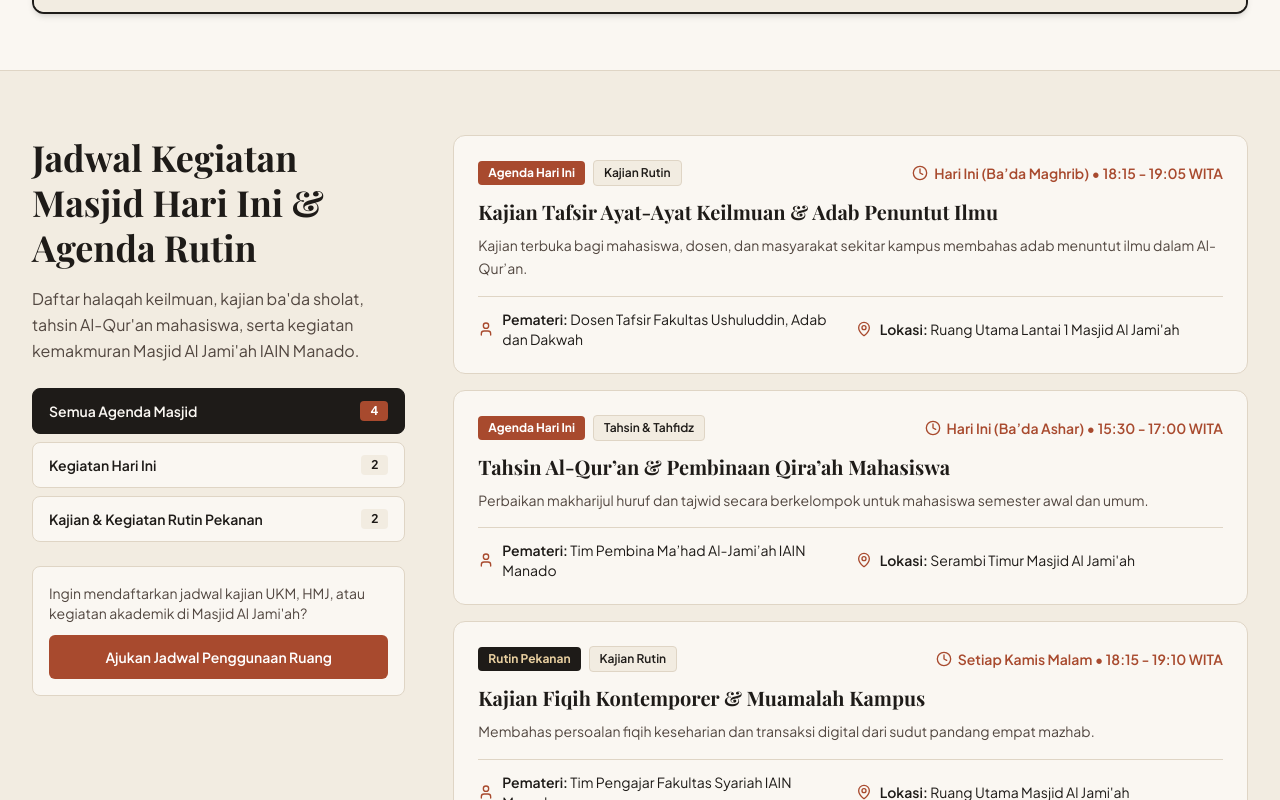
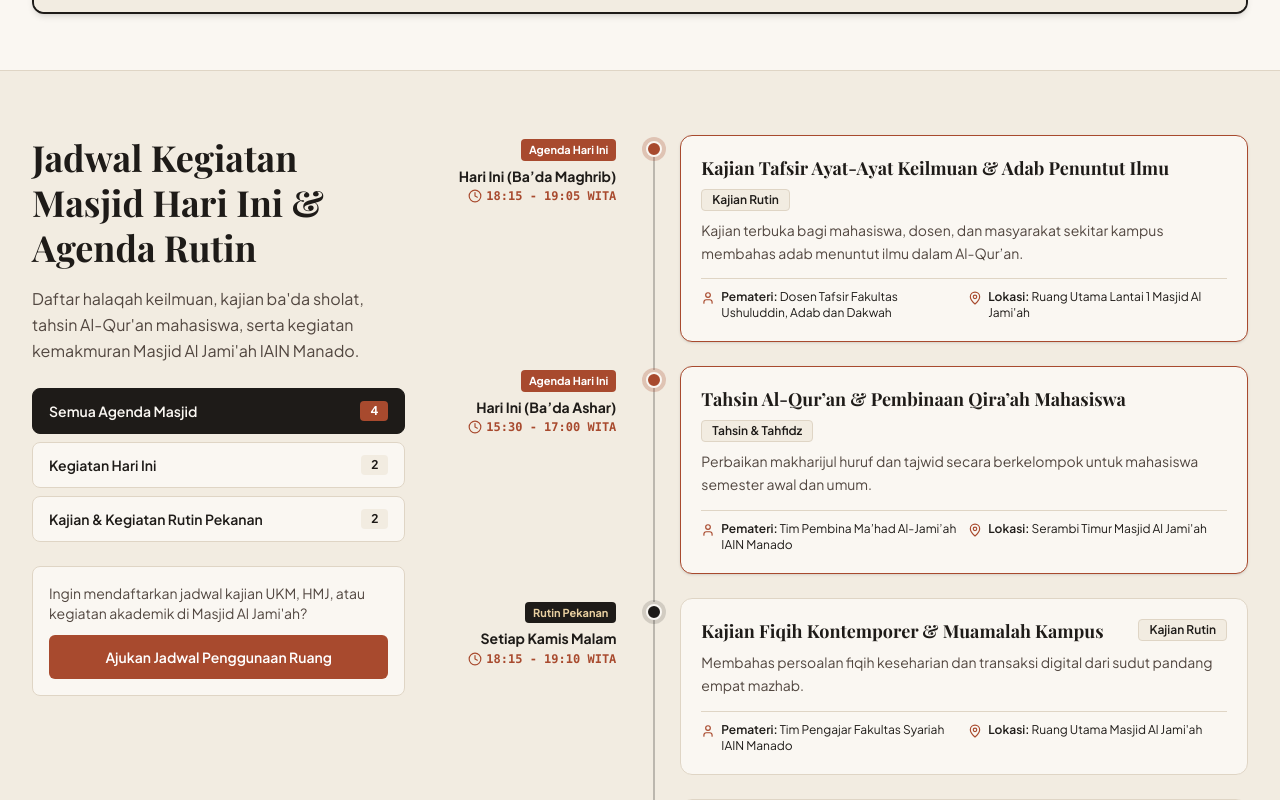
Before and after one commit to n00b-sx/web-masjid-iain-manado, a Next.js app: page / in a window 1280 px wide. Shown: the part 1280-2080 px from the top of the page. Built offline with nearby package versions, Linux system fonts and the light colour scheme; no server answers.

Commit message:
Redesign EventsSection with chronological Vertical Timeline layout

```diff
--- a/src/components/EventsSection.tsx
+++ b/src/components/EventsSection.tsx
@@ -30,7 +30,7 @@ export default function EventsSection({ events }: EventsSectionProps) {
       <div className="max-w-7xl mx-auto px-4 sm:px-6 lg:px-8">
         <div className="grid grid-cols-1 lg:grid-cols-12 gap-8 lg:gap-12 items-start">
           {/* Left Column: Asymmetric Editorial Header & Filter Controls */}
-          <div className="lg:col-span-4">
+          <div className="lg:col-span-4 lg:sticky lg:top-28">
             <h2
               id="heading-kegiatan"
               style={{ fontSize: 'clamp(1.75rem, 3vw, 2.25rem)' }}
@@ -131,7 +131,7 @@ export default function EventsSection({ events }: EventsSectionProps) {
             </div>
           </div>
 
-          {/* Right Column: Structured Event Timeline List */}
+          {/* Right Column: Chronological Vertical Timeline */}
           <div className="lg:col-span-8">
             {filteredEvents.length === 0 ? (
               <div className="bg-[#FAF7F2] border border-[#DFD5C5] rounded-xl p-8 text-center">
@@ -153,61 +153,146 @@ export default function EventsSection({ events }: EventsSectionProps) {
                 </div>
               </div>
             ) : (
-              <div className="flex flex-col gap-4">
-                {filteredEvents.map((evt) => (
+              <ol
+                aria-label="Alur Waktu Kegiatan Masjid"
+                className="relative space-y-6"
+              >
+                {filteredEvents.map((evt, index) => {
+                  const isLast = index === filteredEvents.length - 1;
+
+                  return (
+                    <li
+                      key={evt.id}
+                      className="relative grid grid-cols-1 sm:grid-cols-[175px_36px_1fr] gap-0 sm:gap-2 items-start"
+                    >
+                      {/* Left Column of Timeline (Desktop/Tablet): Time & Day Label */}
+                      <div className="hidden sm:flex flex-col items-end text-right pr-3 pt-1">
+                        <span
+                          className={`inline-block px-2 py-0.5 rounded text-[11px] font-bold mb-1.5 ${
+                            evt.isToday
+                              ? 'bg-[#A84A2E] text-white'
+                              : 'bg-[#1E1B18] text-[#E8CFA0]'
+                          }`}
+                        >
+                          {evt.isToday ? 'Agenda Hari Ini' : 'Rutin Pekanan'}
+                        </span>
+                        <span className="font-bold text-xs sm:text-sm text-[#1E1B18] leading-snug">
+                          {evt.dayLabel}
+                        </span>
+                        <span className="inline-flex items-center gap-1 font-mono text-xs font-bold text-[#A84A2E] mt-0.5">
+                          <Clock className="w-3.5 h-3.5 shrink-0" aria-hidden="true" />
+                          <span>{evt.time}</span>
+                        </span>
+                      </div>
+
+                      {/* Center Axis: Vertical Connector Line + Node Dot */}
+                      <div
+                        className="hidden sm:flex flex-col items-center h-full relative"
+                        aria-hidden="true"
+                      >
+                        {/* Vertical Connector Line */}
+                        {!isLast && (
+                          <div
+                            className="w-0.5 bg-[#1E1B18]/25 absolute top-5 bottom-[-28px] left-1/2 -translate-x-1/2"
+                          />
+                        )}
+                        {/* Timeline Node Circle */}
+                        <div
+                          className={`relative z-10 mt-1.5 w-4 h-4 rounded-full border-2 transition-transform ${
+                            evt.isToday
+                              ? 'bg-[#A84A2E] border-[#FAF7F2] ring-4 ring-[#A84A2E]/25'
+                              : 'bg-[#1E1B18] border-[#FAF7F2] ring-4 ring-[#1E1B18]/15'
+                          }`}
+                        />
+                      </div>
+
+                      {/* Right Column: Compact Event Card */}
+                      <div className="relative pl-6 sm:pl-0">
+                        {/* Mobile Vertical Line & Node */}
+                        <div
+                          className="sm:hidden absolute left-0 top-0 bottom-0 flex flex-col items-center"
+                          aria-hidden="true"
+                        >
+                          {!isLast && (
+                            <div className="w-0.5 bg-[#1E1B18]/25 absolute top-4 bottom-[-24px] left-1.5" />
+                          )}
+                          <div
+                            className={`relative z-10 mt-2 w-3.5 h-3.5 rounded-full border-2 ${
+                              evt.isToday
+                                ? 'bg-[#A84A2E] border-[#FAF7F2] ring-2 ring-[#A84A2E]/30'
+                                : 'bg-[#1E1B18] border-[#FAF7F2]'
+                            }`}
+                          />
+                        </div>
+
                         <article
-                    key={evt.id}
-                    className="bg-[#FAF7F2] border border-[#DFD5C5] rounded-xl p-5 sm:p-6 transition-colors hover:border-[#1E1B18]"
+                          className={`bg-[#FAF7F2] rounded-xl p-4 sm:p-5 border transition-colors ${
+                            evt.isToday
+                              ? 'border-[#A84A2E] shadow-sm'
+                              : 'border-[#DFD5C5] hover:border-[#1E1B18]'
+                          }`}
                         >
-                    <div className="flex flex-wrap items-center justify-between gap-2 mb-3">
-                      <div className="flex flex-wrap items-center gap-2">
-                        {evt.isToday ? (
-                          <span className="px-2.5 py-1 rounded text-xs font-bold bg-[#A84A2E] text-white">
-                            Agenda Hari Ini
+                          {/* Mobile Time Header */}
+                          <div className="flex sm:hidden flex-wrap items-center justify-between gap-2 mb-2.5 pb-2 border-b border-[#DFD5C5]">
+                            <span
+                              className={`px-2 py-0.5 rounded text-[11px] font-bold ${
+                                evt.isToday
+                                  ? 'bg-[#A84A2E] text-white'
+                                  : 'bg-[#1E1B18] text-[#E8CFA0]'
+                              }`}
+                            >
+                              {evt.isToday ? 'Agenda Hari Ini' : 'Rutin Pekanan'}
                             </span>
-                        ) : (
-                          <span className="px-2.5 py-1 rounded text-xs font-bold bg-[#1E1B18] text-[#E8CFA0]">
-                            Rutin Pekanan
+                            <span className="inline-flex items-center gap-1 text-xs font-bold text-[#A84A2E]">
+                              <Clock className="w-3.5 h-3.5 shrink-0" aria-hidden="true" />
+                              <span>
+                                {evt.dayLabel} &bull; {evt.time}
                               </span>
-                        )}
-                        <span className="px-2.5 py-1 rounded text-xs font-semibold bg-[#F2ECE1] text-[#1E1B18] border border-[#DFD5C5]">
+                            </span>
+                          </div>
+
+                          {/* Card Top Row: Title + Category Pill */}
+                          <div className="flex flex-wrap items-start justify-between gap-2 mb-2">
+                            <h3 className="font-serif-heading text-base sm:text-lg font-bold text-[#1E1B18] leading-snug">
+                              {evt.title}
+                            </h3>
+                            <span className="px-2.5 py-0.5 rounded text-xs font-semibold bg-[#F2ECE1] text-[#1E1B18] border border-[#DFD5C5] shrink-0">
                               {evt.category}
                             </span>
                           </div>
 
-                      <div className="flex items-center gap-1.5 text-xs sm:text-sm font-semibold text-[#A84A2E]">
-                        <Clock className="w-4 h-4 shrink-0" aria-hidden="true" />
-                        <span>
-                          {evt.dayLabel} &bull; {evt.time}
-                        </span>
-                      </div>
-                    </div>
-
-                    <h3 className="font-serif-heading text-lg sm:text-xl font-bold text-[#1E1B18] mb-2">
-                      {evt.title}
-                    </h3>
-
-                    <p className="text-sm text-[#524740] leading-relaxed mb-4">
+                          <p className="text-xs sm:text-sm text-[#524740] leading-relaxed mb-3.5">
                             {evt.description}
                           </p>
 
-                    <div className="pt-3 border-t border-[#DFD5C5] grid grid-cols-1 sm:grid-cols-2 gap-2.5 text-xs sm:text-sm text-[#1E1B18]">
-                      <div className="flex items-center gap-2">
-                        <User className="w-4 h-4 text-[#A84A2E] shrink-0" aria-hidden="true" />
+                          <div className="pt-2.5 border-t border-[#DFD5C5] grid grid-cols-1 sm:grid-cols-2 gap-2 text-xs text-[#1E1B18]">
+                            <div className="flex items-start gap-1.5">
+                              <User
+                                className="w-3.5 h-3.5 text-[#A84A2E] shrink-0 mt-0.5"
+                                aria-hidden="true"
+                              />
                               <span>
-                          <strong className="font-semibold">Pemateri:</strong> {evt.speaker}
+                                <strong className="font-semibold">Pemateri:</strong>{' '}
+                                {evt.speaker}
                               </span>
                             </div>
-                      <div className="flex items-center gap-2">
-                        <MapPin className="w-4 h-4 text-[#A84A2E] shrink-0" aria-hidden="true" />
+                            <div className="flex items-start gap-1.5">
+                              <MapPin
+                                className="w-3.5 h-3.5 text-[#A84A2E] shrink-0 mt-0.5"
+                                aria-hidden="true"
+                              />
                               <span>
-                          <strong className="font-semibold">Lokasi:</strong> {evt.location}
+                                <strong className="font-semibold">Lokasi:</strong>{' '}
+                                {evt.location}
                               </span>
                             </div>
                           </div>
                         </article>
-                ))}
                       </div>
+                    </li>
+                  );
+                })}
+              </ol>
             )}
           </div>
         </div>
```
Lines whose indentation alone changed are shown as unchanged.
